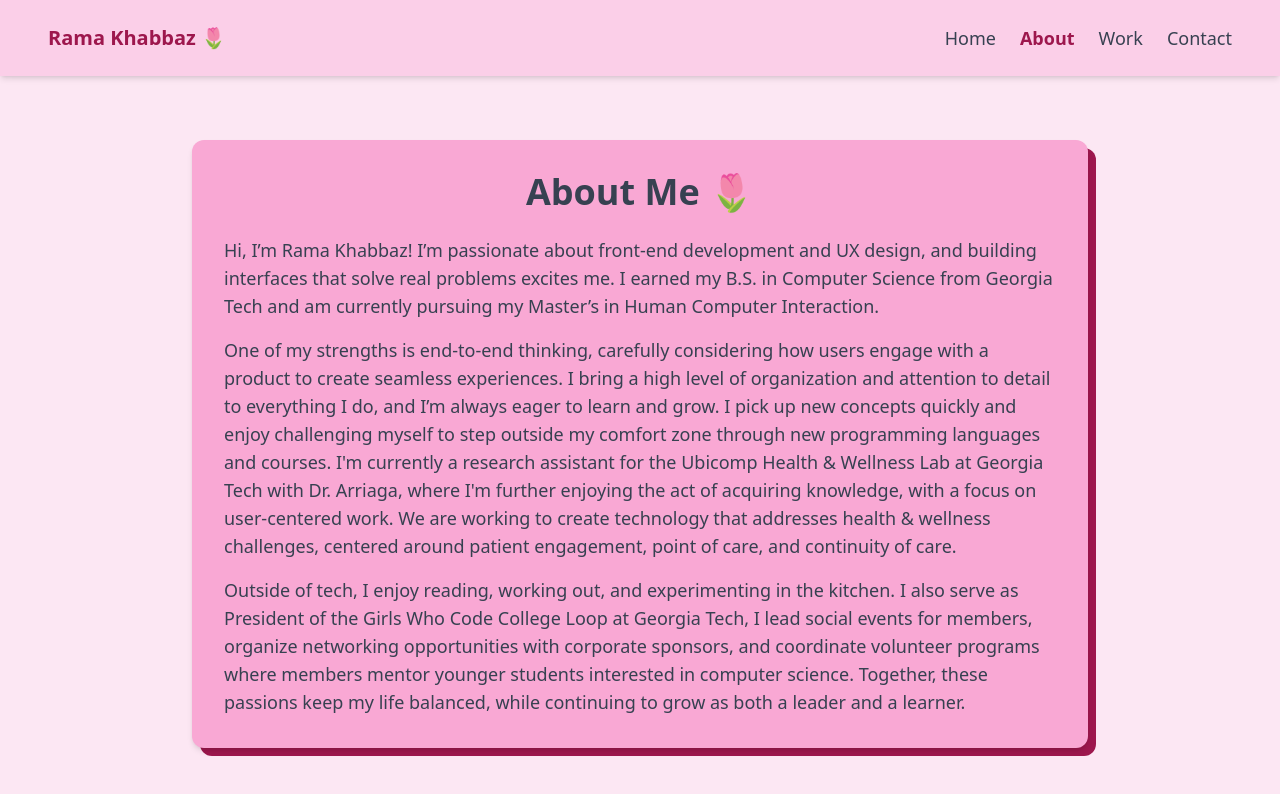
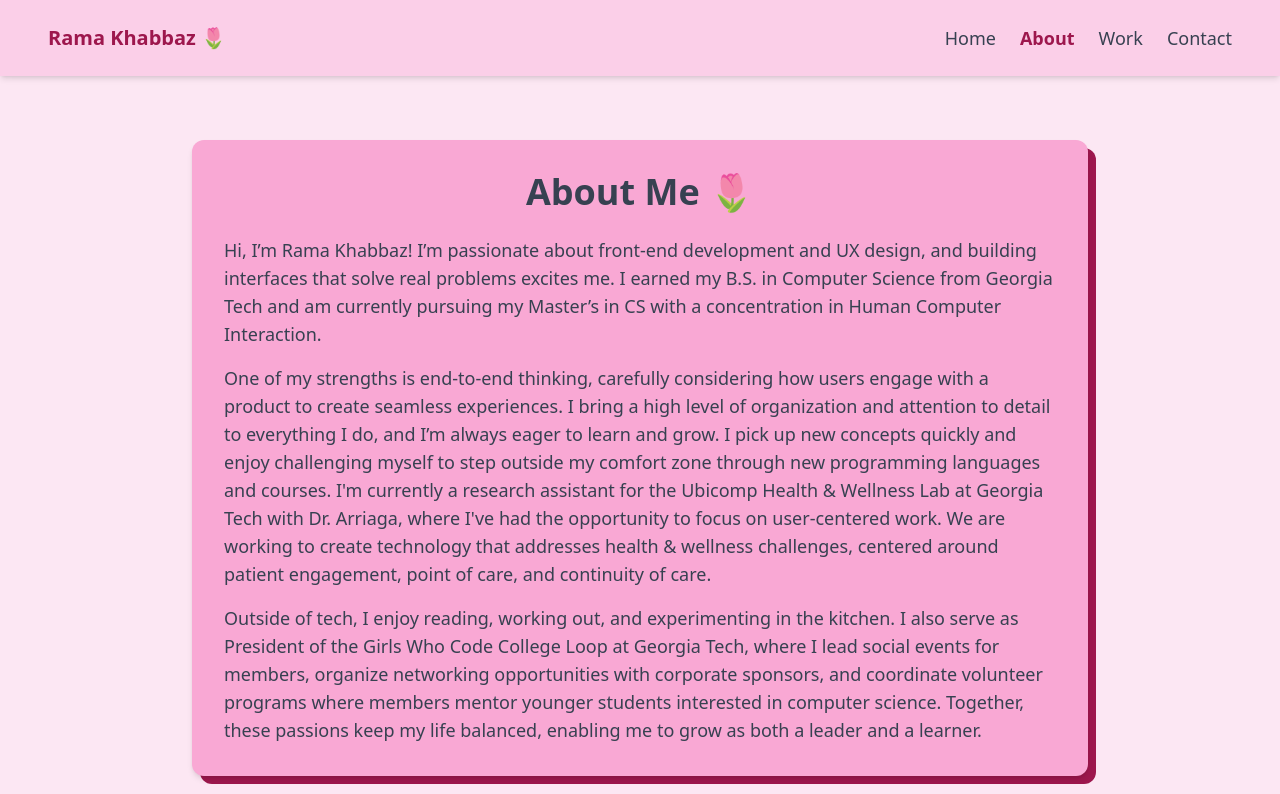
Before and after one commit to ramakhabbaz/portfolio, a React (Vite) app: page /about in a window 1280 px wide. Shown: the top 794 px of the page. Built offline with nearby package versions, Linux system fonts and the light colour scheme.

Commit message:
Fixing wording issues

```diff
--- a/src/pages/About.tsx
+++ b/src/pages/About.tsx
@@ -13,8 +13,8 @@ export default function About() {
               Hi, I’m Rama Khabbaz! I’m passionate about front-end development
               and UX design, and building interfaces that solve real problems
               excites me. I earned my B.S. in Computer Science from Georgia Tech
-              and am currently pursuing my Master’s in Human Computer
-              Interaction.
+              and am currently pursuing my Master’s in CS with a concentration
+              in Human Computer Interaction.
             </p>
             <p className="text-lg text-left text-gray-700 mb-4">
               One of my strengths is end-to-end thinking, carefully considering
@@ -24,21 +24,21 @@ export default function About() {
               new concepts quickly and enjoy challenging myself to step outside
               my comfort zone through new programming languages and courses. I'm
               currently a research assistant for the Ubicomp Health & Wellness
-              Lab at Georgia Tech with Dr. Arriaga, where I'm further enjoying
-              the act of acquiring knowledge, with a focus on user-centered
-              work. We are working to create technology that addresses health &
-              wellness challenges, centered around patient engagement, point of
-              care, and continuity of care.
+              Lab at Georgia Tech with Dr. Arriaga, where I've had the
+              opportunity to focus on user-centered work. We are working to
+              create technology that addresses health & wellness challenges,
+              centered around patient engagement, point of care, and continuity
+              of care.
             </p>
             <p className="text-lg text-left text-gray-700">
               Outside of tech, I enjoy reading, working out, and experimenting
               in the kitchen. I also serve as President of the Girls Who Code
-              College Loop at Georgia Tech, I lead social events for members,
-              organize networking opportunities with corporate sponsors, and
-              coordinate volunteer programs where members mentor younger
-              students interested in computer science. Together, these passions
-              keep my life balanced, while continuing to grow as both a leader
-              and a learner.
+              College Loop at Georgia Tech, where I lead social events for
+              members, organize networking opportunities with corporate
+              sponsors, and coordinate volunteer programs where members mentor
+              younger students interested in computer science. Together, these
+              passions keep my life balanced, enabling me to grow as both a
+              leader and a learner.
             </p>
           </div>
         </div>
@@ -80,7 +80,7 @@ export default function About() {
                   page)
                 </li>
                 <li>👩‍💻 Studying (bonus points if it's at a cafe or library)</li>
-                <li>📚 Reading (especially of fantasy genre)</li>
+                <li>📚 Reading (especially in the fantasy genre)</li>
                 <li>🍵 Taste testing any & all matcha I can find</li>
               </ul>
             </div>
```
